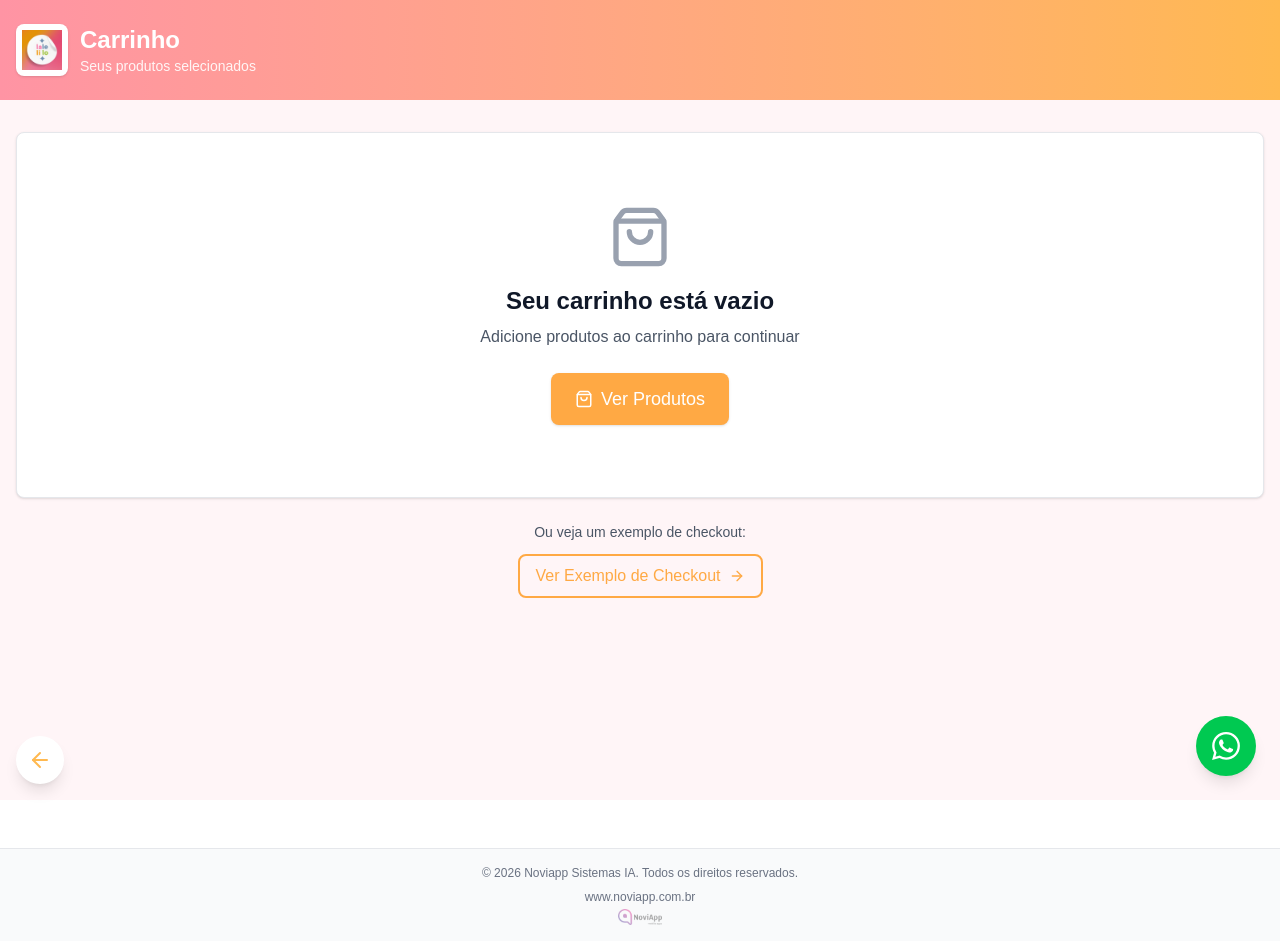
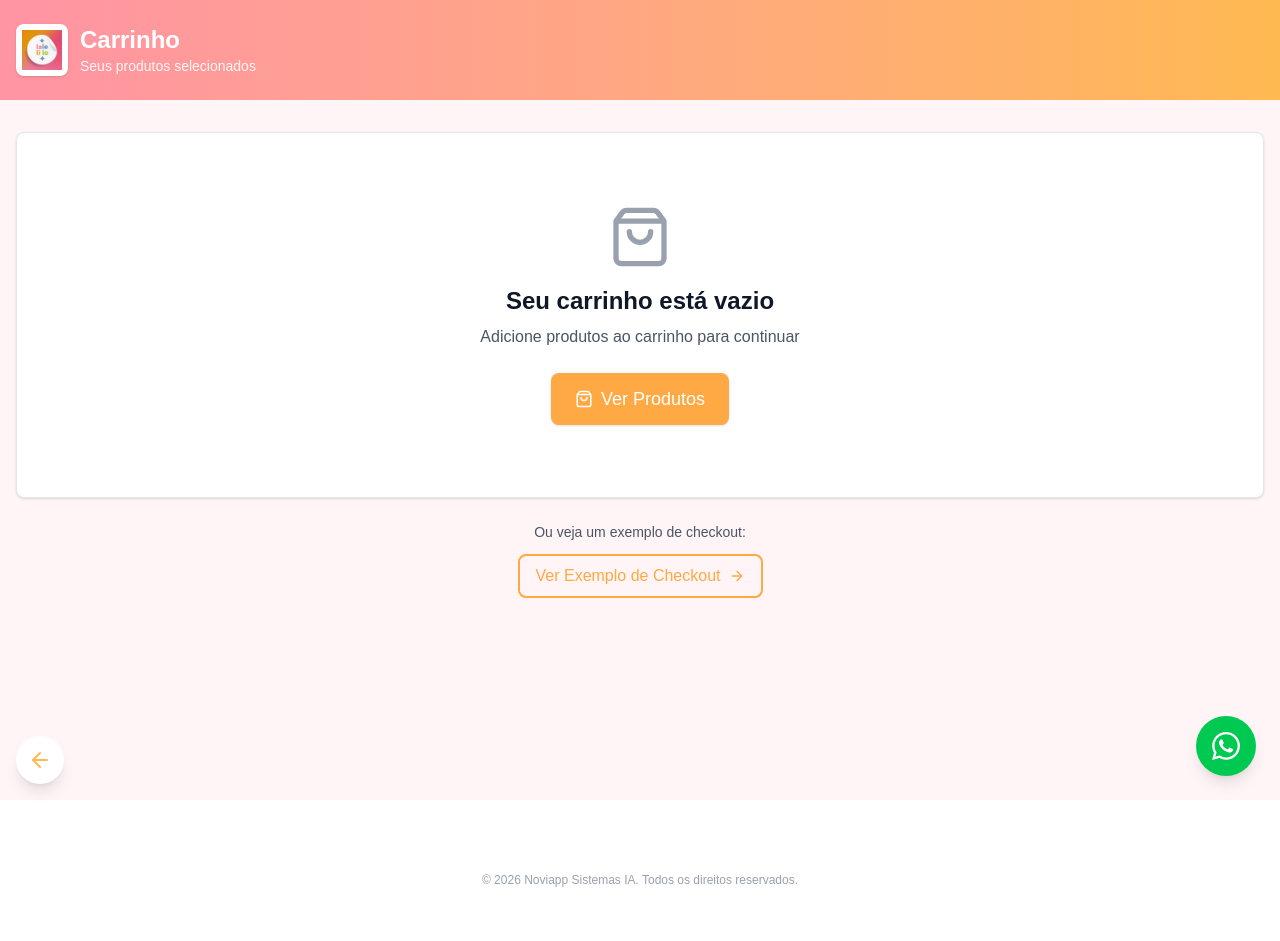
Before and after one commit to Noecramos/lalelilo, a Next.js app: page /cart in a window 1280 px wide. After the commit the page ends 912 px from the top, so only its background shows below. Built offline with nearby package versions, Linux system fonts and the light colour scheme.

Commit message:
feat: create ultra-minimal Apple-like footer with only copyright

```diff
--- a/components/Footer.tsx
+++ b/components/Footer.tsx
@@ -11,25 +11,10 @@ export default function Footer() {
     if (isAdmin) return null;
 
     return (
-        <footer className="bg-gray-50 border-t border-gray-200 py-4 mt-12">
+        <footer className="py-6 mt-12">
             <div className="container mx-auto px-4">
-                <div className="text-center text-xs text-gray-500">
+                <div className="text-center text-xs text-gray-400">
                     <p>© 2026 Noviapp Sistemas IA. Todos os direitos reservados.</p>
-                    <div className="mt-2 flex flex-col items-center gap-1">
-                        <a
-                            href="https://www.noviapp.com.br"
-                            target="_blank"
-                            rel="noopener noreferrer"
-                            className="hover:text-lale-orange transition-colors"
-                        >
-                            www.noviapp.com.br
-                        </a>
-                        <img
-                            src="/noviapp-logo.png"
-                            alt="Noviapp Logo"
-                            className="h-4 w-auto opacity-40 hover:opacity-70 transition-opacity"
-                        />
-                    </div>
                 </div>
             </div>
         </footer>
```
